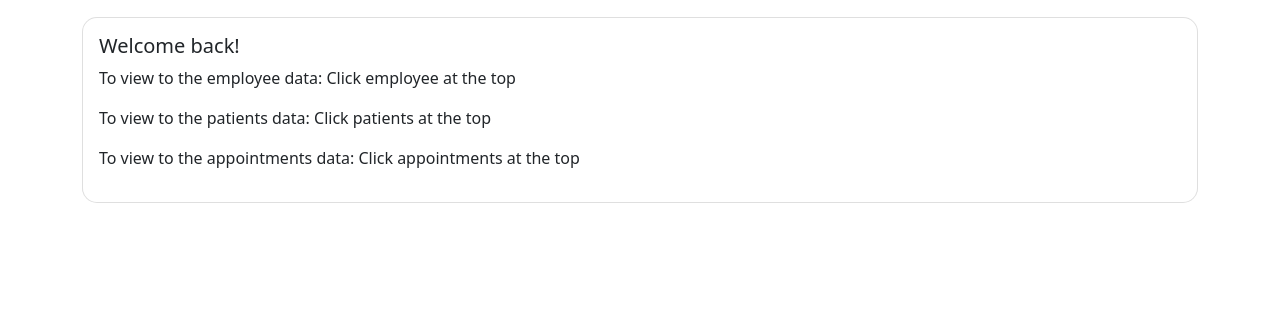
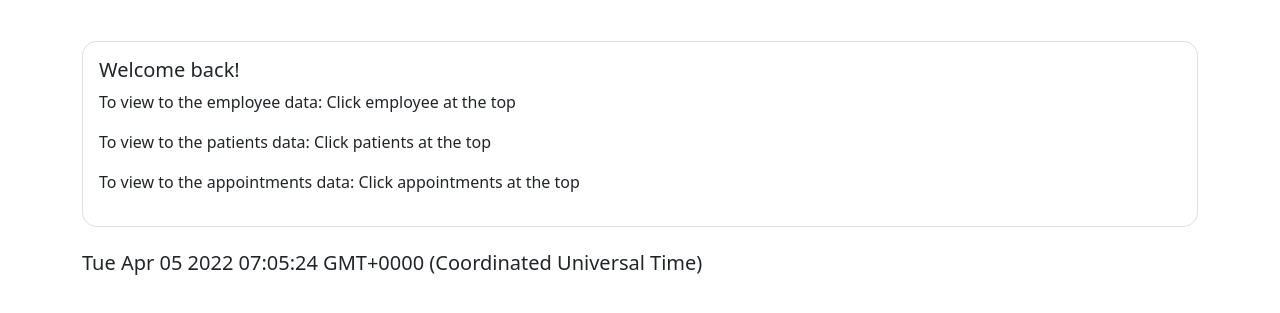
Before and after one commit to skcruzer/GHW--Hospital-Management-System, a website: page public/dashboard.html in a window 1280 px wide. Shown: the part 63-376 px from the top of the page. Drawn offline with nearby package versions, Linux system fonts and the light colour scheme.

Commit message:
display current date/time in dash

```diff
--- a/package.json
+++ b/package.json
@@ -1,7 +1,7 @@
 {
   "name": "ghw--hospital-management-system",
   "version": "1.0.0",
-  "description": "",
+  "description": "// dom login & log out/Kien // dom employee shedule to the front page of dashboard.html/Brendan",
   "main": "server.js",
   "scripts": {
     "test": "echo \"Error: no test specified\" && exit 1",
--- a/public/dashboard.html
+++ b/public/dashboard.html
@@ -69,7 +69,7 @@
       </div>
     </nav>
 
-    <br />
+    <br><br>
 
     <div class="container">
       <div class="row">
@@ -86,10 +86,9 @@
           </div>
         </div>
       </div>
-
+      <br>
       <div class="row">
-        <div class="col"></div>
-        <div class="col"></div>
+        <div class="col"><h5><span id="dateTime"></span></h5></div>
       </div>
     </div>
     <script src="./js/logout.js"></script>
@@ -98,5 +97,6 @@
       integrity="sha384-ka7Sk0Gln4gmtz2MlQnikT1wXgYsOg+OMhuP+IlRH9sENBO0LRn5q+8nbTov4+1p"
       crossorigin="anonymous"
     ></script>
+
   </body>
 </html>
--- a/public/js/logout.js
+++ b/public/js/logout.js
@@ -12,3 +12,6 @@ const logout = async () => {
 };
 
 document.getElementById("logout").addEventListener("click", logout);
+
+const dt = new Date()
+document.getElementById('dateTime').innerHTML=dt
```
Also changed, not shown: public/appointments.html (+1 -1 lines), public/employees.html (+1 -1 lines), public/patientdata.html (line endings or trailing spaces), 1 other file.
